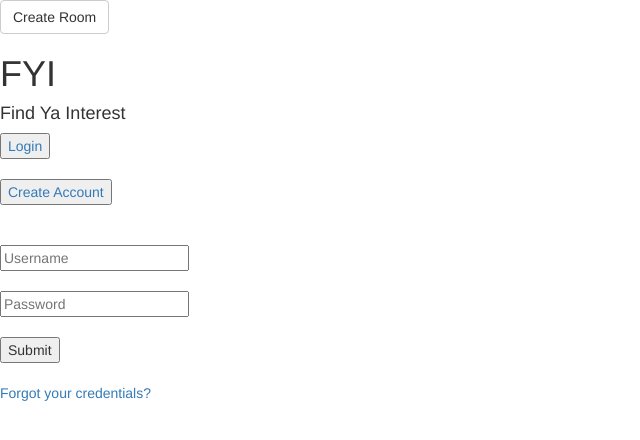
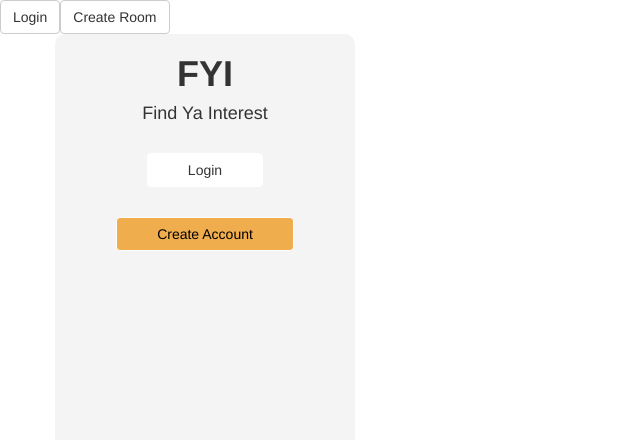
Before and after one commit to Jhector10/FindYaInterest, an Angular app: page /login-page in a window 1280 px wide. Shown: the top 440 px of the page, without its empty margins (0-640 px from the left). Built offline with nearby package versions, Linux system fonts and the light colour scheme.

Commit message:
Finish styling for large gray rectangle

```diff
--- a/src/app/app-routing.module.ts
+++ b/src/app/app-routing.module.ts
@@ -11,6 +11,9 @@ const routes: Routes = [
   { path: 'create-room', component: CreateRoomComponent },
   { path: 'forgot-login-page', component: ForgotLoginPageComponent },
   { path: 'login-page', component: LoginPageComponent },
+  { path: 'login', component: LoginPageComponent },
+  { path: 'register', component: CreateAccountComponent},
+  { path: 'forgot', component: ForgotLoginPageComponent}
 
 ];
 
--- a/src/app/app.component.html
+++ b/src/app/app.component.html
@@ -2,6 +2,7 @@
 <link rel="preconnect" href="https://fonts.gstatic.com">
 <link href="https://fonts.googleapis.com/css2?family=Roboto&display=swap" rel="stylesheet">
 
+<button class="btn btn-default" (click)="router.navigate(['login-page']);">Login</button>
 
 <button class="btn btn-default" (click) ="router.navigate(['/create-room']);">Create Room </button>
 
--- a/src/app/login-page/login-page.component.html
+++ b/src/app/login-page/login-page.component.html
@@ -6,18 +6,19 @@
 </head>
 <body>
 
-<div id=header>
-	<h1>FYI</h1>
+<div class="container">
+<div class="row" style="">
+  <div class="col-sm-6" style="background-color: #F4F4F4; width: 30rem; height: 70rem; text-align: center; border-radius: 1rem;">
+	<h1 style="font-weight: 600;">FYI</h1>
 	<h4>Find Ya Interest</h4>
 
-	<a href="login.html"><button>Login</button></a>
-	<br><br>
+	<a href="login.html"><button class="btn btn-default" style="border-color: white; padding-left: 4rem; padding-right: 4rem; display: block; margin: 0 auto; margin-top: 3rem;">Login</button></a>
 
-	<a href="createAccount.html"><button>Create Account</button></a>
-	<br><br>
+	<a href="create-account.component.html"><button class="btn btn-warning" style="border-color: white; padding-left: 4rem; padding-right: 4rem; color: black; display: block; margin: 0 auto; margin-top: 3rem;">Create Account</button></a>
+</div>
+<!--
+<div class="col-sm-6">
 
-</div>
-<br>
 <form>
 	<input type="text" name="username" placeholder="Username"><br><br>
 	<input type="text" name="password" placeholder="Password"><br><br>
@@ -26,5 +27,10 @@
 
 <a href="forgot.html">Forgot your credentials?</a>
 
+</div>
+-->
+	</div>
+
+	</div>
 </body>
 </html>
```
Also changed, not shown: 1 other file (tests, documents, lock files or other folders).
